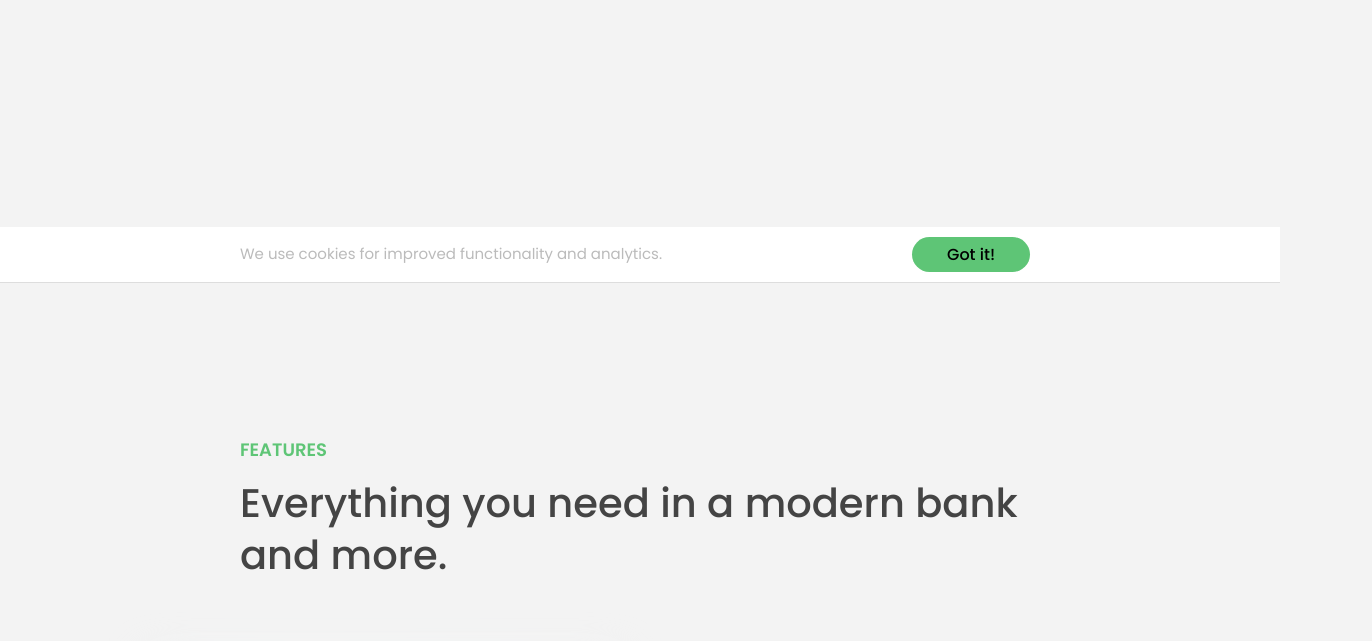
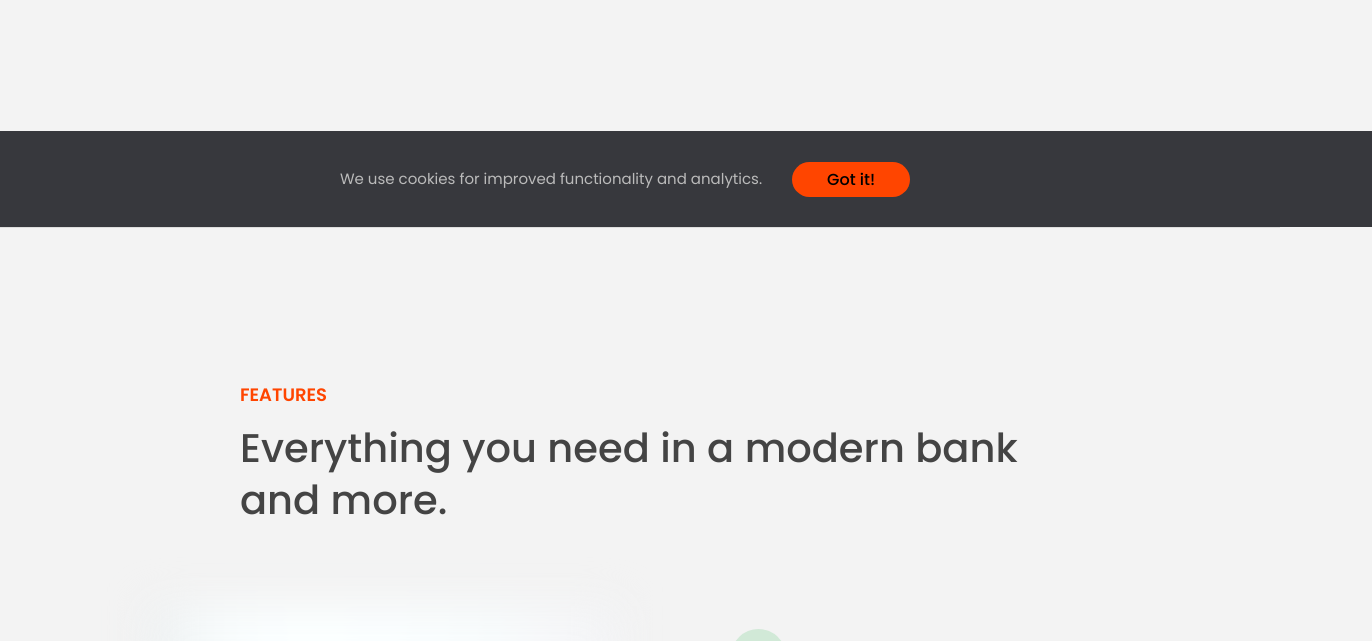
Before and after one commit to Elena-Cr/bankist-app-project-p3, a plain HTML site: page index.html in a window 1280 px wide. Shown: the part 573-1214 px from the top of the page, 1372 px wide, since content can reach past the window. Drawn offline with Linux system fonts and the light colour scheme.

Commit message:
example of the uses of DOM manipulation on Styles,Attributes and Classes

```diff
--- a/index.html
+++ b/index.html
@@ -21,6 +21,8 @@
           alt="Bankist logo"
           class="nav__logo"
           id="logo"
+          designer="Elena"
+          data-version-number="3.0"
         />
         <ul class="nav__links">
           <li class="nav__item">
--- a/script.js
+++ b/script.js
@@ -57,16 +57,61 @@ message.classList.add('cookie-message');
 //message.textContent('We use cookies for improved functionality and analytics.');
 message.innerHTML =
   'We use cookies for improved functionality and analytics.<button class = "btn btn--close-cookie">Got it!</button>';
-// header.prepend(message);
-// header.append(message);
+//header.prepend(message);
+header.append(message);
 // header.append(message.cloneNode(true));
 // header.before(message);
-header.after(message);
+// header.after(message);
 
 //delete Elements
 document
   .querySelector('.btn--close-cookie')
   .addEventListener('click', function () {
     message.remove();
+
     // message.parentElement.removeChild(message);
   });
+
+//STYLES
+message.style.backgroundColor = '#37383d';
+//message.style.width = '100%';
+
+console.log(message.style.color);
+
+console.log(getComputedStyle(message).color);
+console.log(getComputedStyle(message).height);
+
+message.style.height =
+  Number.parseFloat(getComputedStyle(message).height, 10) + 40 + 'px';
+
+document.documentElement.style.setProperty('--color-primary', 'orangered');
+
+//ATTRIBUTES
+const logo = document.querySelector('.nav__logo');
+console.log(logo.alt);
+console.log(logo.src);
+console.log(logo.className);
+
+logo.alt = 'Beautiful minimalist logo';
+//Non-standard
+console.log(logo.designer);
+console.log(logo.getAttribute('designer'));
+logo.setAttribute('company', 'Bankist');
+
+console.log(logo.getAttribute('src'));
+
+const link = document.querySelector('.nav__link--btn');
+console.log(link.href);
+console.log(link.getAttribute('href'));
+
+//Data attributes
+console.log(logo.dataset.versionNumber);
+
+//Classes
+logo.classList.add('c', 'd');
+logo.classList.remove('c', 'd');
+logo.classList.toggle('c');
+logo.classList.contains('c');
+
+//Don't use since it will overight
+//logo.className='c'
--- a/style.css
+++ b/style.css
@@ -666,8 +666,9 @@ h4 {
   display: flex;
 
   align-items: center;
-  justify-content: space-evenly;
-  width: 100%;
+  justify-content: center;
+  width: 120%;
+  height: 7vh;
   background-color: white;
   color: #bbb;
   font-size: 1.5rem;
@@ -676,5 +677,5 @@ h4 {
 
 .cookie-message .btn {
   padding: 0.5rem 3.5rem;
-  margin: 1rem;
+  margin: 1rem 3rem;
 }
```
